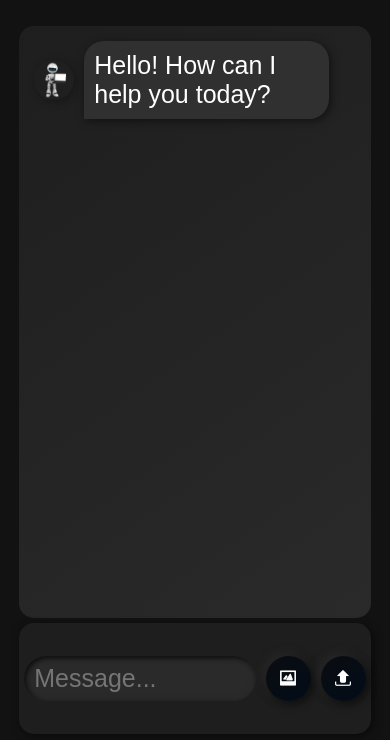
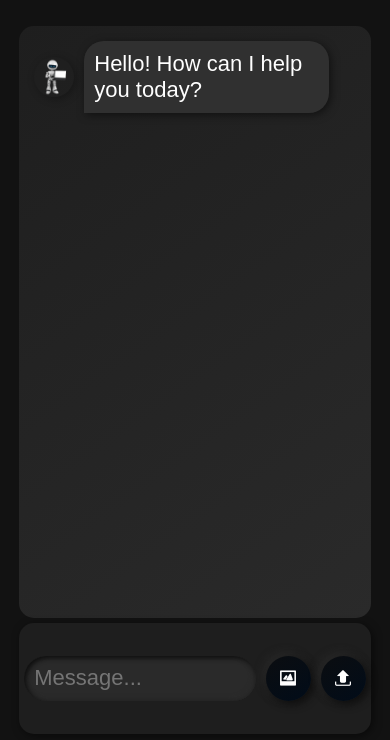
Before and after one commit to S0uviksaha/ChatBot, a plain HTML site: page index.html in a window 390 px wide. Drawn offline with Linux system fonts and the light colour scheme.

Commit message:
css updated

```diff
--- a/style.css
+++ b/style.css
@@ -55,7 +55,7 @@ body {
     padding: 15px 20px;
     border-radius: 20px;
     box-shadow: 2px 2px 8px rgba(0, 0, 0, 0.5);
-    font-size: 25px;
+    font-size: 22px;
     display: flex;
     flex-direction: column-reverse;
     word-wrap: break-word;
@@ -121,7 +121,7 @@ body {
     border: none;
     border-radius: 25px;
     color: #ffffff;
-    font-size: 25px;
+    font-size: 22px;
     box-shadow: inset 2px 2px 5px #0d0d0d, inset -2px -2px 5px #2a2a2a;
     transition: all 0.3s;
 }
@@ -169,7 +169,7 @@ body {
     }
 
     .user-chat-area, .ai-chat-area {
-        font-size: 25px;
+        font-size: 22px;
         padding: 10px;
     }
 
@@ -187,7 +187,7 @@ body {
     .prompt-area input {
         height: 45px;
         max-width: 80%;
-        font-size: 25px;
+        font-size: 22px;
     }
 
     .prompt-area button {
@@ -209,7 +209,7 @@ body {
     }
 
     .user-chat-area, .ai-chat-area {
-        font-size: 25px;
+        font-size: 22px;
         padding: 10px;
     }
 
@@ -227,7 +227,7 @@ body {
     .prompt-area input {
         height: 45px;
         max-width: 80%;
-        font-size: 25px;
+        font-size: 22px;
     }
 
     .prompt-area button {
```
